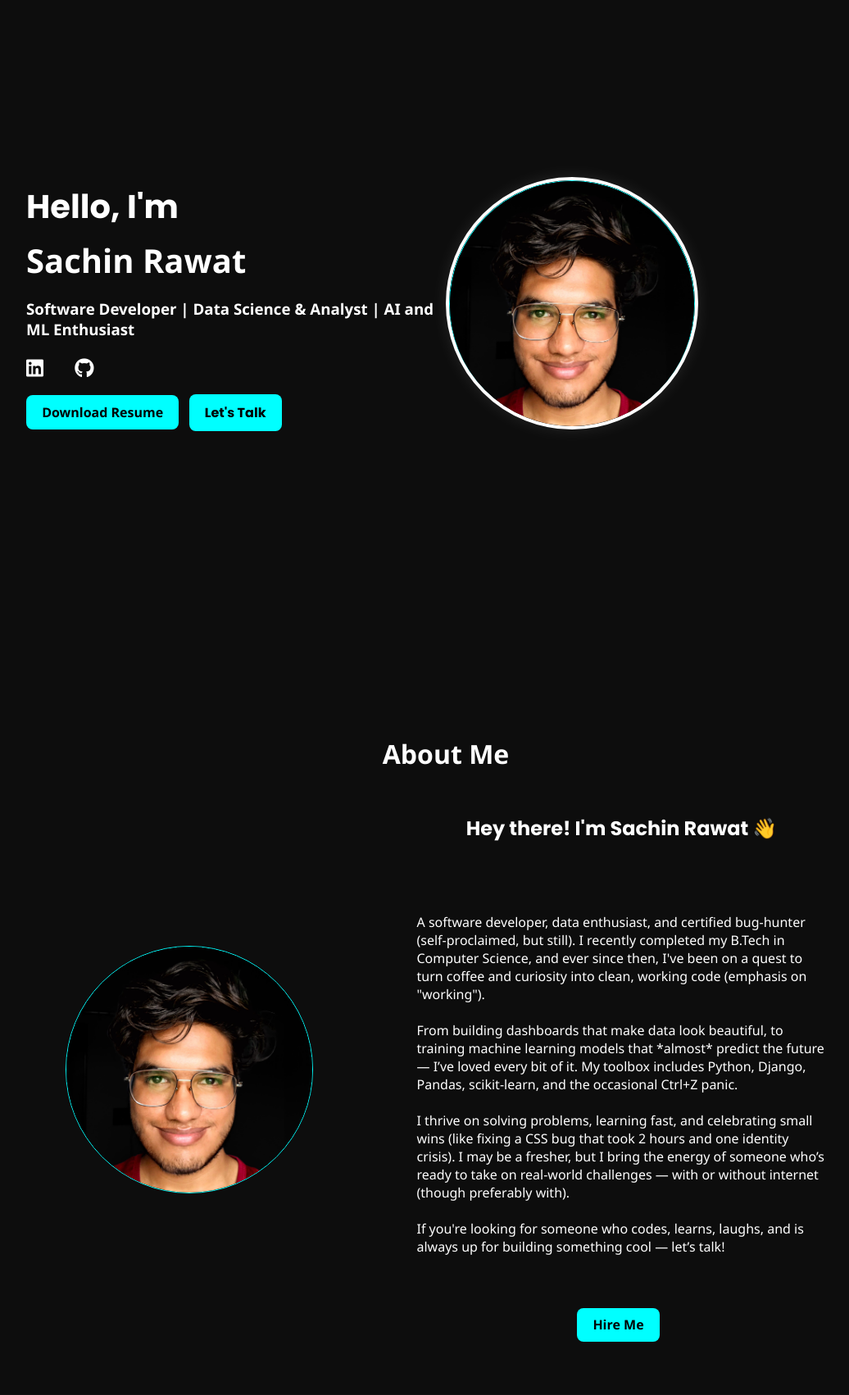
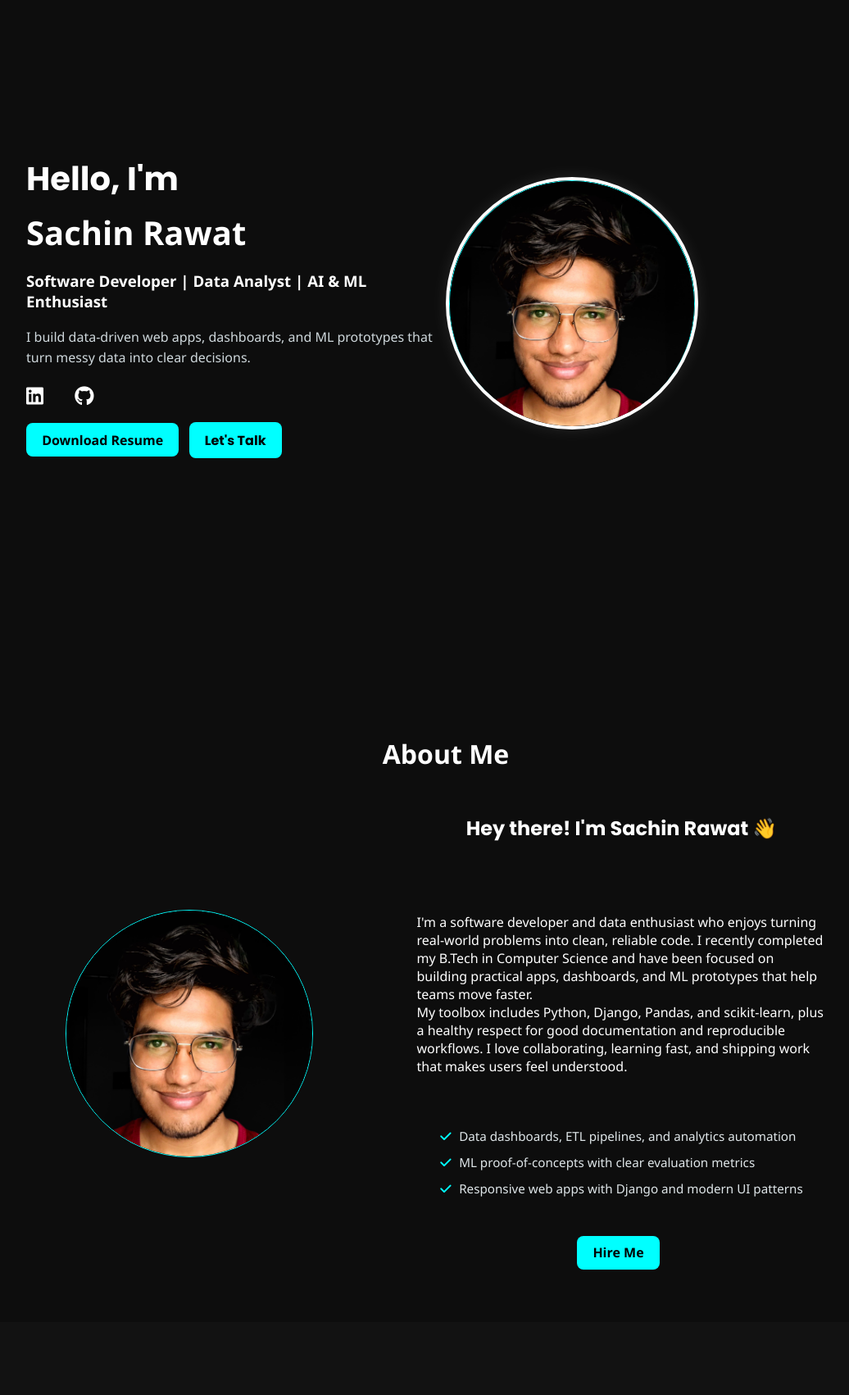
Before and after one commit to SachinRawat1604/Portfolio, a Django app: page / in a window 1280 px wide. Shown: the part 167-1869 px from the top of the page at 82% size, without its empty margins (96-1132 px from the left). Run offline with Django 5.2, Linux system fonts and the light colour scheme.

Commit message:
feat: update home section content and styling for improved clarity and engagement

```diff
--- a/Base/templates/home.html
+++ b/Base/templates/home.html
@@ -192,7 +192,8 @@
             <div class="home-content">
                 <h1 class="popinss">Hello, I'm</h1>
                 <h1 class="t-white">Sachin Rawat</h1>
-                <h3 class="t-white">Software Developer | Data Science & Analyst | AI and ML Enthusiast</h3>
+                <h3 class="t-white">Software Developer | Data Analyst | AI & ML Enthusiast</h3>
+                <p class="t-white home-tagline">I build data-driven web apps, dashboards, and ML prototypes that turn messy data into clear decisions.</p>
                 <div class="social-icons" style="margin-top: 1rem;">
                     <a href="https://www.linkedin.com/in/sachin-rawat-sr1604" rel="noopener" target="_blank" class="t-white" aria-label="LinkedIn" style="margin-right: 1rem; font-size: 24px;">
                         <i class="fab fa-linkedin"></i>
@@ -223,14 +224,14 @@
                 <div class="about-content">
                     <h1 class="t-white m-b-1 popinss"> Hey there! I'm Sachin Rawat 👋</h1>
                     <p class="t-white" style="white-space: pre-line;">
-                        A software developer, data enthusiast, and certified bug-hunter (self-proclaimed, but still). I recently completed my B.Tech in Computer Science, and ever since then, I've been on a quest to turn coffee and curiosity into clean, working code (emphasis on "working").
-
-                        From building dashboards that make data look beautiful, to training machine learning models that *almost* predict the future — I’ve loved every bit of it. My toolbox includes Python, Django, Pandas, scikit-learn, and the occasional Ctrl+Z panic.
-
-                        I thrive on solving problems, learning fast, and celebrating small wins (like fixing a CSS bug that took 2 hours and one identity crisis). I may be a fresher, but I bring the energy of someone who’s ready to take on real-world challenges — with or without internet (though preferably with).
-
-                        If you're looking for someone who codes, learns, laughs, and is always up for building something cool — let’s talk!
+                        I'm a software developer and data enthusiast who enjoys turning real-world problems into clean, reliable code. I recently completed my B.Tech in Computer Science and have been focused on building practical apps, dashboards, and ML prototypes that help teams move faster.
+                        My toolbox includes Python, Django, Pandas, and scikit-learn, plus a healthy respect for good documentation and reproducible workflows. I love collaborating, learning fast, and shipping work that makes users feel understood.
                     </p>
+                    <ul class="about-highlights t-white">
+                        <li><i class="fa-solid fa-check"></i> Data dashboards, ETL pipelines, and analytics automation</li>
+                        <li><i class="fa-solid fa-check"></i> ML proof-of-concepts with clear evaluation metrics</li>
+                        <li><i class="fa-solid fa-check"></i> Responsive web apps with Django and modern UI patterns</li>
+                    </ul>
                     <a href="#contact" class="btn" aria-label="Hire Me">Hire Me</a>
                 </div>
             </div>
@@ -428,7 +429,7 @@
             <li><a href="https://github.com/SachinRawat1604" rel="noopener" target="_blank" aria-label="GitHub"><i class="fa-brands fa-github"></i></a></li>
         </ul>
         <p class="t-center my-2 popiness">© 2025 Sachin Rawat. All rights reserved.
-            <span class="cpy-white popiness">Error by Night</span>
+            <span class="cpy-white popiness">Built with Django &amp; modern web tooling</span>
         </p>
     </footer>
 
--- a/static/css/style.css
+++ b/static/css/style.css
@@ -167,6 +167,13 @@ html {
     color: #ccc;
 }
 
+.home-tagline {
+    margin: 0.75rem 0 0;
+    color: #cfd8dc;
+    max-width: 520px;
+    line-height: 1.6;
+}
+
 .btn {
     display: inline-block;
     padding: 0.6rem 1.2rem;
@@ -242,6 +249,26 @@ html {
 
 .about-right {
     max-width: 500px;
+}
+
+.about-highlights {
+    margin: 1rem 0 0;
+    padding: 0;
+    display: grid;
+    gap: 0.75rem;
+}
+
+.about-highlights li {
+    display: flex;
+    align-items: flex-start;
+    gap: 0.6rem;
+    font-size: 0.95rem;
+    color: #dfe6e9;
+}
+
+.about-highlights i {
+    color: #00ffff;
+    margin-top: 0.2rem;
 }
 
 /* ========== SKILLS SECTION ========== */
```
Also changed, not shown: README.md.
